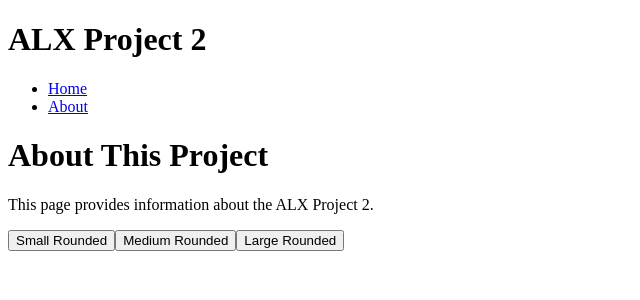
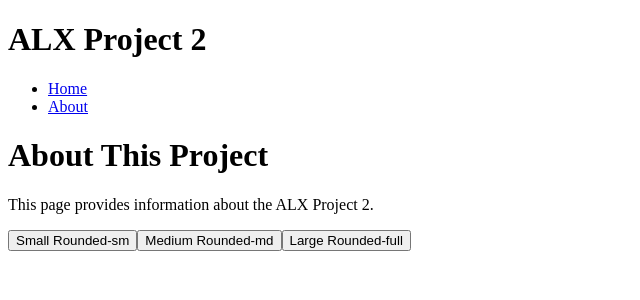
Before and after one commit to bikerironald/alx-project-0x02-setup, a Next.js app in the folder alx-project-0x02/: page /about in a window 1280 px wide. Shown: the top 300 px of the page, without its empty margins (0-640 px from the left). Built offline with nearby package versions, Linux system fonts and the light colour scheme.

Commit message:
Create and Use a Button Component

```diff
--- a/alx-project-0x02/components/common/Button.tsx
+++ b/alx-project-0x02/components/common/Button.tsx
@@ -7,13 +7,13 @@ const sizeClasses: Record<NonNullable<ButtonProps['size']>, string> = {
   large: 'px-6 py-3 text-lg',
 };
 
-const shapeClasses: Record<'rounded-sm' | 'rounded-md' | 'rounded-full', string> = {
+const shapeClasses: Record<NonNullable<ButtonProps['shape']>, string> = {
   'rounded-sm': 'rounded-sm',
   'rounded-md': 'rounded-md',
   'rounded-full': 'rounded-full',
 };
 
-const Button: React.FC<ButtonProps & { shape?: 'rounded-sm' | 'rounded-md' | 'rounded-full' }> = ({
+const Button: React.FC<ButtonProps> = ({
   children,
   size = 'medium',
   shape = 'rounded-md',
@@ -25,7 +25,7 @@ const Button: React.FC<ButtonProps & { shape?: 'rounded-sm' | 'rounded-md' | 'ro
     <button
       type={type}
       onClick={onClick}
-      className={`bg-blue-600 text-white ${sizeClasses[size]} ${shapeClasses[shape as keyof typeof shapeClasses]} ${className}`}
+      className={`bg-blue-600 text-white ${sizeClasses[size]} ${shapeClasses[shape]} ${className}`}
     >
       {children}
     </button>
--- a/alx-project-0x02/interfaces/index.ts
+++ b/alx-project-0x02/interfaces/index.ts
@@ -6,7 +6,7 @@ export interface CardProps {
 export interface ButtonProps {
   children: React.ReactNode;
   size?: 'small' | 'medium' | 'large';
-  shape?: 'rounded' | 'square';
+  shape?: 'rounded-sm' | 'rounded-md' | 'rounded-full';
   onClick?: () => void;
   type?: 'button' | 'submit' | 'reset';
   className?: string;
--- a/alx-project-0x02/pages/about.tsx
+++ b/alx-project-0x02/pages/about.tsx
@@ -12,14 +12,14 @@ const About: React.FC = () => {
           This page provides information about the ALX Project 2.
         </p>
         <div className="flex space-x-4">
-          <Button size="small" shape="rounded">
-            Small Rounded
+          <Button size="small" shape="rounded-sm">
+            Small Rounded-sm
           </Button>
-          <Button size="medium" shape="rounded">
-            Medium Rounded
+          <Button size="medium" shape="rounded-md">
+            Medium Rounded-md
           </Button>
-          <Button size="large" shape="rounded">
-            Large Rounded
+          <Button size="large" shape="rounded-full">
+            Large Rounded-full
           </Button>
         </div>
       </main>
@@ -28,3 +28,5 @@ const About: React.FC = () => {
 };
 
 export default About;
+// This code defines an About page for a Next.js application.
+// It imports a Header component for the page header and a Button component for interactive buttons.
```
